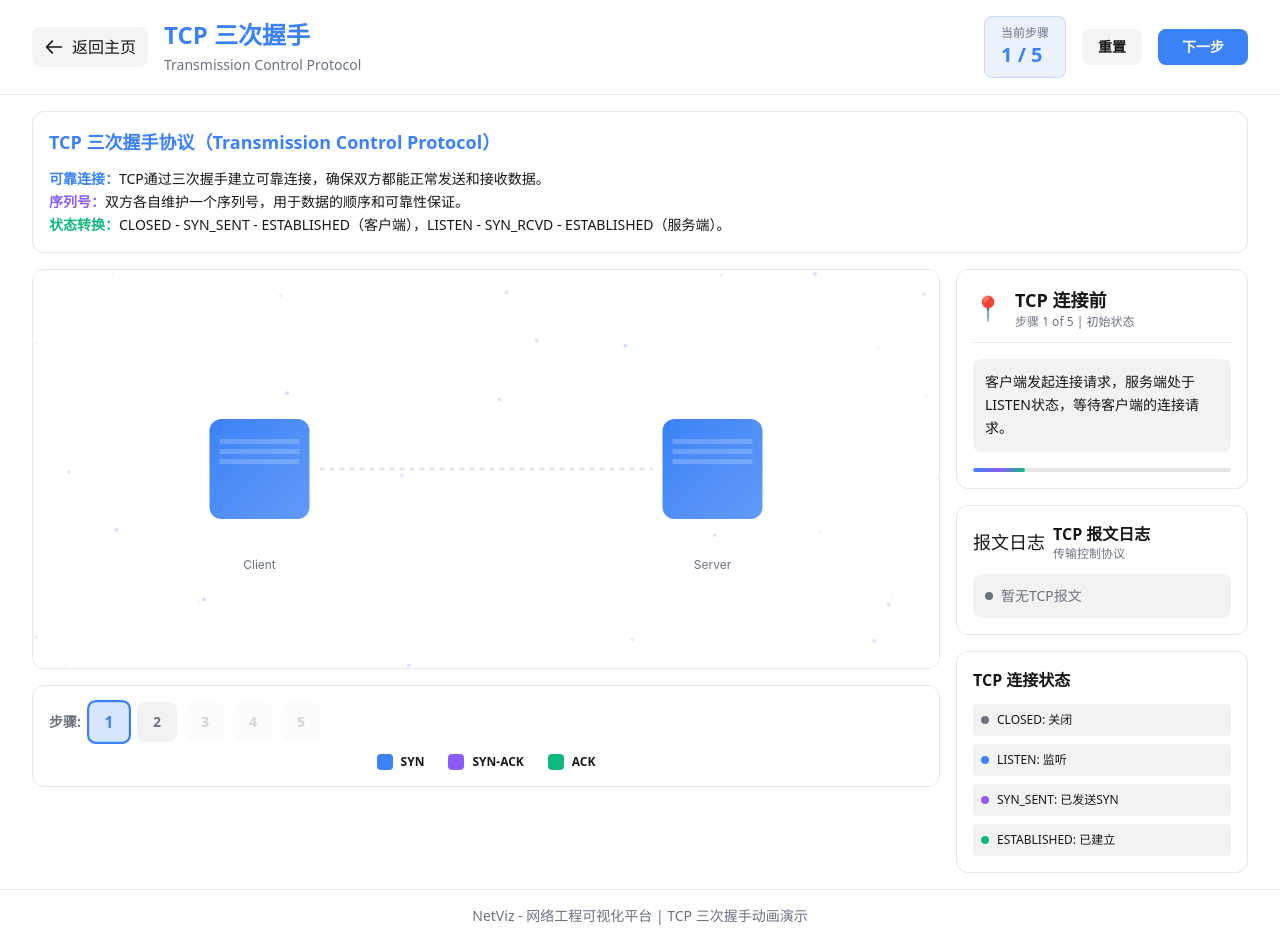
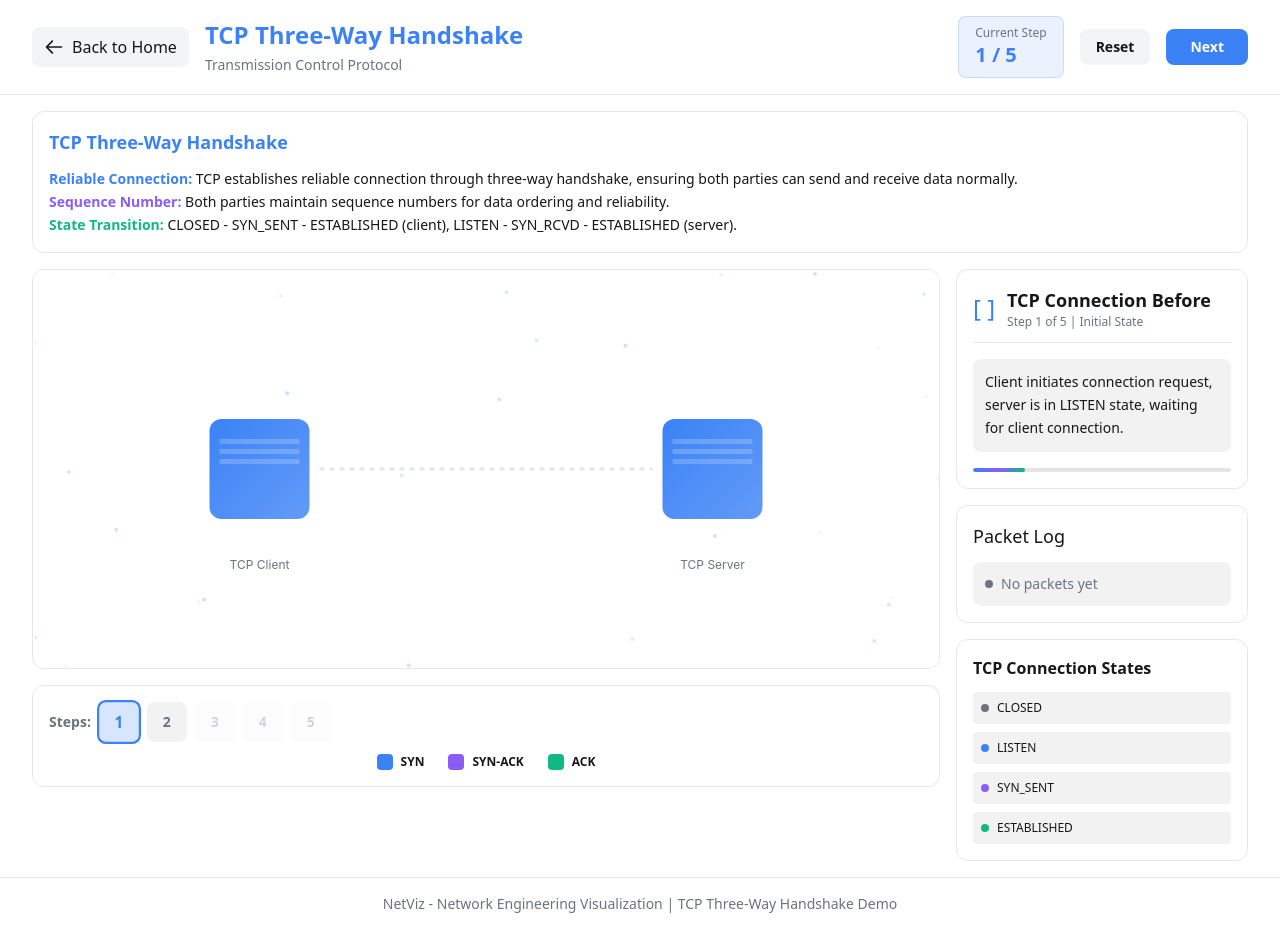
Before and after one commit to 6haolou/netviz, a Next.js app: page /protocol/tcp in a window 1280 px wide. Built offline with nearby package versions, Linux system fonts and the light colour scheme.

Commit message:
fix: 移除所有 emoji 避免编码问题

```diff
--- a/app/protocol/tcp/page.tsx
+++ b/app/protocol/tcp/page.tsx
@@ -44,38 +44,38 @@ export default function TCPPage() {
 
   const steps: StepInfo[] = [
     {
-      phase: '初始状态',
-      icon: '📍',
-      title: 'TCP 连接前',
-      description: '客户端发起连接请求，服务端处于LISTEN状态，等待客户端的连接请求。',
+      phase: 'Initial State',
+      icon: '[ ]',
+      title: 'TCP Connection Before',
+      description: 'Client initiates connection request, server is in LISTEN state, waiting for client connection.',
       packets: [],
     },
     {
-      phase: '第一次握手',
-      icon: '🤝',
-      title: 'SYN 同步请求',
-      description: '客户端发送SYN报文（同步标志），请求建立连接。客户端随机选择一个初始序列号(ISN)。',
+      phase: 'First Handshake',
+      icon: 'SYN',
+      title: 'SYN Request',
+      description: 'Client sends SYN packet to request connection establishment. Client randomly selects initial sequence number (ISN).',
       packets: [{ from: 0, to: 1, type: 'SYN', delay: 0 }],
     },
     {
-      phase: '第二次握手',
-      icon: '🔄',
-      title: 'SYN-ACK 同步确认',
-      description: '服务端收到SYN后，发送SYN-ACK报文作为响应。确认收到客户端的SYN，并发送自己的SYN。',
+      phase: 'Second Handshake',
+      icon: 'ACK',
+      title: 'SYN-ACK Response',
+      description: 'Server receives SYN, sends SYN-ACK as response. Confirms client SYN and sends its own SYN.',
       packets: [{ from: 1, to: 0, type: 'SYN-ACK', delay: 0 }],
     },
     {
-      phase: '第三次握手',
-      icon: '✅',
-      title: 'ACK 确认完成',
-      description: '客户端收到SYN-ACK后，发送ACK确认报文。连接建立完成，双方可以开始传输数据。',
+      phase: 'Third Handshake',
+      icon: 'ACK',
+      title: 'ACK Confirmation',
+      description: 'Client receives SYN-ACK, sends ACK confirmation. Connection established, both sides can transmit data.',
       packets: [{ from: 0, to: 1, type: 'ACK', delay: 0 }],
     },
     {
-      phase: '连接建立',
-      icon: '🎉',
-      title: 'TCP 连接完成',
-      description: '三次握手完成，TCP连接成功建立！双方进入ESTABLISHED状态，可以开始数据传输。',
+      phase: 'Connection Established',
+      icon: '[OK]',
+      title: 'TCP Connection Complete',
+      description: 'Three-way handshake completed! TCP connection successfully established! Both sides enter ESTABLISHED state.',
       packets: [],
     },
   ];
@@ -107,7 +107,7 @@ export default function TCPPage() {
 
     setPackets(newPackets);
     setPacketLogs(step.packets.map((p) => {
-      const labels = ['客户端', '服务端'];
+      const labels = ['Client', 'Server'];
       return {
         type: p.type,
         from: labels[p.from],
@@ -217,14 +217,14 @@ export default function TCPPage() {
 
       const isClientActive = currentStep >= 1 && currentStep <= 3;
       const isServerActive = currentStep >= 2 && currentStep <= 3;
-      drawNode(clientX, centerY, '客户端', 'Client', isClientActive);
-      drawNode(serverX, centerY, '服务端', 'Server', isServerActive);
+      drawNode(clientX, centerY, 'Client', 'TCP Client', isClientActive);
+      drawNode(serverX, centerY, 'Server', 'TCP Server', isServerActive);
 
       if (currentStep === 4) {
         context.fillStyle = '#10b981';
         context.font = 'bold 24px Inter, system-ui, sans-serif';
         context.textAlign = 'center';
-        context.fillText('连接已建立', width / 2, centerY - 80);
+        context.fillText('Connection Established', width / 2, centerY - 80);
       }
 
       const now = Date.now();
@@ -378,23 +378,23 @@ export default function TCPPage() {
                 <svg xmlns="http://www.w3.org/2000/svg" className="h-5 w-5" fill="none" viewBox="0 0 24 24" stroke="currentColor">
                   <path strokeLinecap="round" strokeLinejoin="round" strokeWidth={2} d="M10 19l-7-7m0 0l7-7m-7 7h18" />
                 </svg>
-                <span className="font-medium">返回主页</span>
+                <span className="font-medium">Back to Home</span>
               </a>
               <div>
-                <h1 className="text-2xl font-bold" style={{ color: primaryBlue }}>TCP 三次握手</h1>
+                <h1 className="text-2xl font-bold" style={{ color: primaryBlue }}>TCP Three-Way Handshake</h1>
                 <p className="text-sm mt-1" style={{ color: secondaryText }}>Transmission Control Protocol</p>
               </div>
             </div>
             <div className="flex items-center gap-4">
               <div className="px-4 py-2 rounded-lg border" style={{ backgroundColor: isDarkMode ? 'rgba(59, 130, 246, 0.2)' : 'rgba(59, 130, 246, 0.1)', borderColor: isDarkMode ? 'rgba(59, 130, 246, 0.3)' : 'rgba(59, 130, 246, 0.2)' }}>
-                <div className="text-xs" style={{ color: secondaryText }}>当前步骤</div>
+                <div className="text-xs" style={{ color: secondaryText }}>Current Step</div>
                 <div className="text-xl font-bold" style={{ color: primaryBlue }}>{currentStep + 1} / {steps.length}</div>
               </div>
               <button onClick={handleReset} className="px-4 py-2 rounded-lg font-semibold text-sm transition-all hover:opacity-80" style={{ backgroundColor: isDarkMode ? '#374151' : '#f3f4f6', color: textColor }}>
-                重置
+                Reset
               </button>
               <button onClick={handleNext} disabled={currentStep >= steps.length - 1} className="px-6 py-2 rounded-lg font-semibold text-sm transition-all disabled:opacity-50" style={{ backgroundColor: primaryBlue, color: 'white' }}>
-                下一步
+                Next
               </button>
             </div>
           </div>
@@ -404,11 +404,11 @@ export default function TCPPage() {
       <main className="flex-1">
         <div className="max-w-7xl mx-auto px-4 sm:px-6 lg:px-8 py-4">
           <div className="rounded-xl border p-4 mb-4" style={{ backgroundColor: cardBg, borderColor: borderColor }}>
-            <h3 className="font-bold text-lg mb-3" style={{ color: primaryBlue }}>TCP 三次握手协议（Transmission Control Protocol）</h3>
+            <h3 className="font-bold text-lg mb-3" style={{ color: primaryBlue }}>TCP Three-Way Handshake</h3>
             <p className="text-sm leading-relaxed" style={{ color: textColor }}>
-              <span style={{ color: primaryBlue, fontWeight: 600 }}>可靠连接：</span>TCP通过三次握手建立可靠连接，确保双方都能正常发送和接收数据。<br/>
-              <span style={{ color: '#8b5cf6', fontWeight: 600 }}>序列号：</span>双方各自维护一个序列号，用于数据的顺序和可靠性保证。<br/>
-              <span style={{ color: '#10b981', fontWeight: 600 }}>状态转换：</span>CLOSED - SYN_SENT - ESTABLISHED（客户端），LISTEN - SYN_RCVD - ESTABLISHED（服务端）。
+              <span style={{ color: primaryBlue, fontWeight: 600 }}>Reliable Connection:</span> TCP establishes reliable connection through three-way handshake, ensuring both parties can send and receive data normally.<br/>
+              <span style={{ color: '#8b5cf6', fontWeight: 600 }}>Sequence Number:</span> Both parties maintain sequence numbers for data ordering and reliability.<br/>
+              <span style={{ color: '#10b981', fontWeight: 600 }}>State Transition:</span> CLOSED - SYN_SENT - ESTABLISHED (client), LISTEN - SYN_RCVD - ESTABLISHED (server).
             </p>
           </div>
 
@@ -420,7 +420,7 @@ export default function TCPPage() {
 
               <div className="rounded-xl border p-4" style={{ backgroundColor: cardBg, borderColor: borderColor }}>
                 <div className="flex items-center gap-2 mb-3">
-                  <span className="text-sm font-bold" style={{ color: secondaryText }}>步骤:</span>
+                  <span className="text-sm font-bold" style={{ color: secondaryText }}>Steps:</span>
                   <div className="flex gap-2">
                     {steps.map((_, index) => (
                       <button
@@ -462,10 +462,10 @@ export default function TCPPage() {
             <div className="flex flex-col gap-4">
               <div className="rounded-xl border p-4" style={{ backgroundColor: cardBg, borderColor: borderColor }}>
                 <div className="flex items-center gap-3 mb-4 pb-3 border-b" style={{ borderColor: borderColor }}>
-                  <span className="text-2xl">{steps[currentStep].icon}</span>
+                  <span className="text-2xl" style={{ color: primaryBlue }}>{steps[currentStep].icon}</span>
                   <div>
                     <h3 className="font-bold text-lg">{steps[currentStep].title}</h3>
-                    <p className="text-xs" style={{ color: secondaryText }}>步骤 {currentStep + 1} of {steps.length} | {steps[currentStep].phase}</p>
+                    <p className="text-xs" style={{ color: secondaryText }}>Step {currentStep + 1} of {steps.length} | {steps[currentStep].phase}</p>
                   </div>
                 </div>
 
@@ -480,18 +480,14 @@ export default function TCPPage() {
 
               <div className="rounded-xl border p-4" style={{ backgroundColor: cardBg, borderColor: borderColor }}>
                 <div className="flex items-center gap-2 mb-3">
-                  <span className="text-lg">报文日志</span>
-                  <div>
-                    <h4 className="font-bold">TCP 报文日志</h4>
-                    <p className="text-xs" style={{ color: secondaryText }}>传输控制协议</p>
-                  </div>
+                  <span className="text-lg">Packet Log</span>
                 </div>
 
                 <div className="rounded-lg p-3 overflow-y-auto" style={{ backgroundColor: isDarkMode ? 'rgba(0, 0, 0, 0.3)' : 'rgba(0, 0, 0, 0.05)', maxHeight: '150px' }}>
                   {packetLogs.length === 0 ? (
                     <div className="flex items-center gap-2 text-sm" style={{ color: secondaryText }}>
                       <div className="w-2 h-2 rounded-full" style={{ backgroundColor: secondaryText }} />
-                      <span>暂无TCP报文</span>
+                      <span>No packets yet</span>
                     </div>
                   ) : (
                     packetLogs.map((log, index) => (
@@ -507,23 +503,23 @@ export default function TCPPage() {
               </div>
 
               <div className="rounded-xl border p-4" style={{ backgroundColor: cardBg, borderColor: borderColor }}>
-                <h4 className="font-bold mb-3">TCP 连接状态</h4>
+                <h4 className="font-bold mb-3">TCP Connection States</h4>
                 <div className="grid grid-cols-1 gap-2 text-xs">
                   <div className="flex items-center gap-2 p-2 rounded" style={{ backgroundColor: isDarkMode ? 'rgba(0, 0, 0, 0.3)' : 'rgba(0, 0, 0, 0.05)' }}>
                     <div className="w-2 h-2 rounded-full" style={{ backgroundColor: '#6b7280' }} />
-                    <span style={{ color: textColor }}>CLOSED: 关闭</span>
+                    <span style={{ color: textColor }}>CLOSED</span>
                   </div>
                   <div className="flex items-center gap-2 p-2 rounded" style={{ backgroundColor: isDarkMode ? 'rgba(0, 0, 0, 0.3)' : 'rgba(0, 0, 0, 0.05)' }}>
                     <div className="w-2 h-2 rounded-full" style={{ backgroundColor: primaryBlue }} />
-                    <span style={{ color: textColor }}>LISTEN: 监听</span>
+                    <span style={{ color: textColor }}>LISTEN</span>
                   </div>
                   <div className="flex items-center gap-2 p-2 rounded" style={{ backgroundColor: isDarkMode ? 'rgba(0, 0, 0, 0.3)' : 'rgba(0, 0, 0, 0.05)' }}>
                     <div className="w-2 h-2 rounded-full" style={{ backgroundColor: '#8b5cf6' }} />
-                    <span style={{ color: textColor }}>SYN_SENT: 已发送SYN</span>
+                    <span style={{ color: textColor }}>SYN_SENT</span>
                   </div>
                   <div className="flex items-center gap-2 p-2 rounded" style={{ backgroundColor: isDarkMode ? 'rgba(0, 0, 0, 0.3)' : 'rgba(0, 0, 0, 0.05)' }}>
                     <div className="w-2 h-2 rounded-full" style={{ backgroundColor: '#10b981' }} />
-                    <span style={{ color: textColor }}>ESTABLISHED: 已建立</span>
+                    <span style={{ color: textColor }}>ESTABLISHED</span>
                   </div>
                 </div>
               </div>
@@ -535,7 +531,7 @@ export default function TCPPage() {
       <footer className="border-t" style={{ backgroundColor: cardBg, borderColor: borderColor }}>
         <div className="max-w-7xl mx-auto px-4 sm:px-6 lg:px-8 py-4">
           <div className="text-center text-sm" style={{ color: secondaryText }}>
-            NetViz - 网络工程可视化平台 | TCP 三次握手动画演示
+            NetViz - Network Engineering Visualization | TCP Three-Way Handshake Demo
           </div>
         </div>
       </footer>
```
